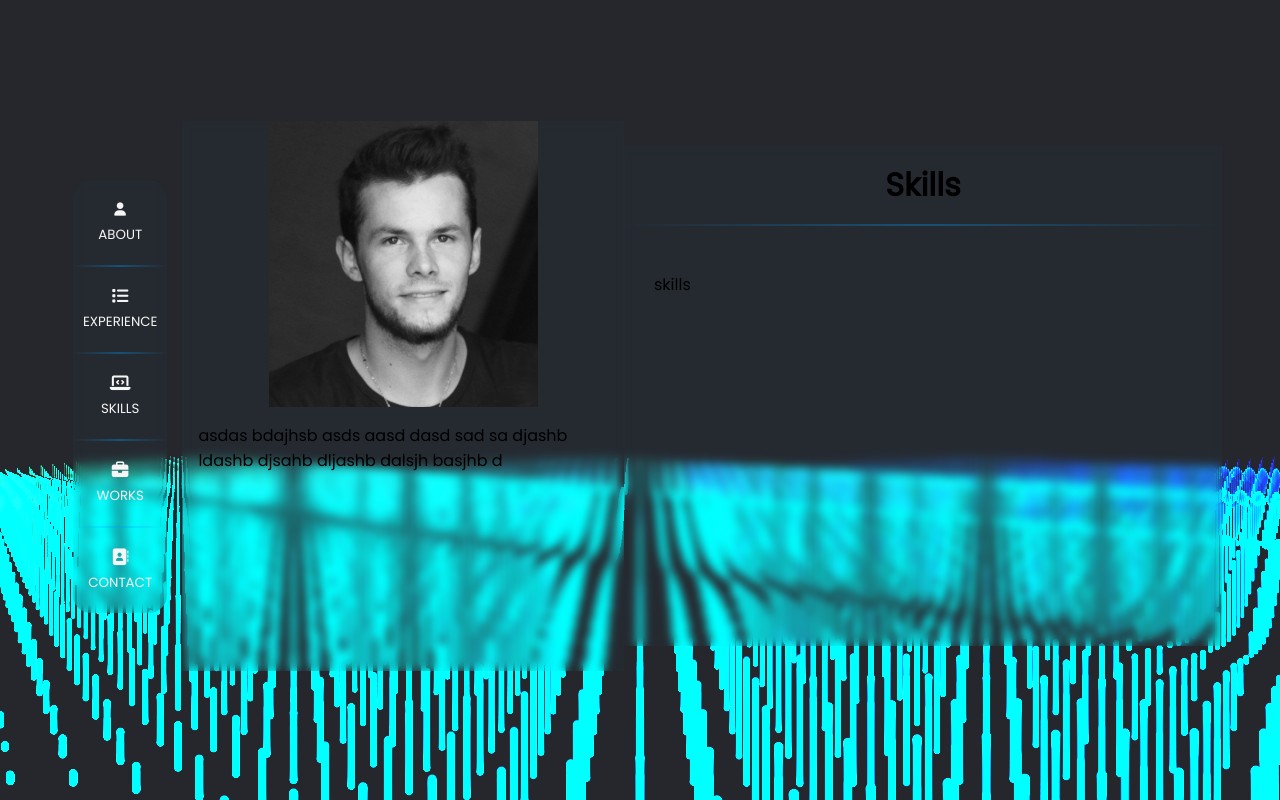
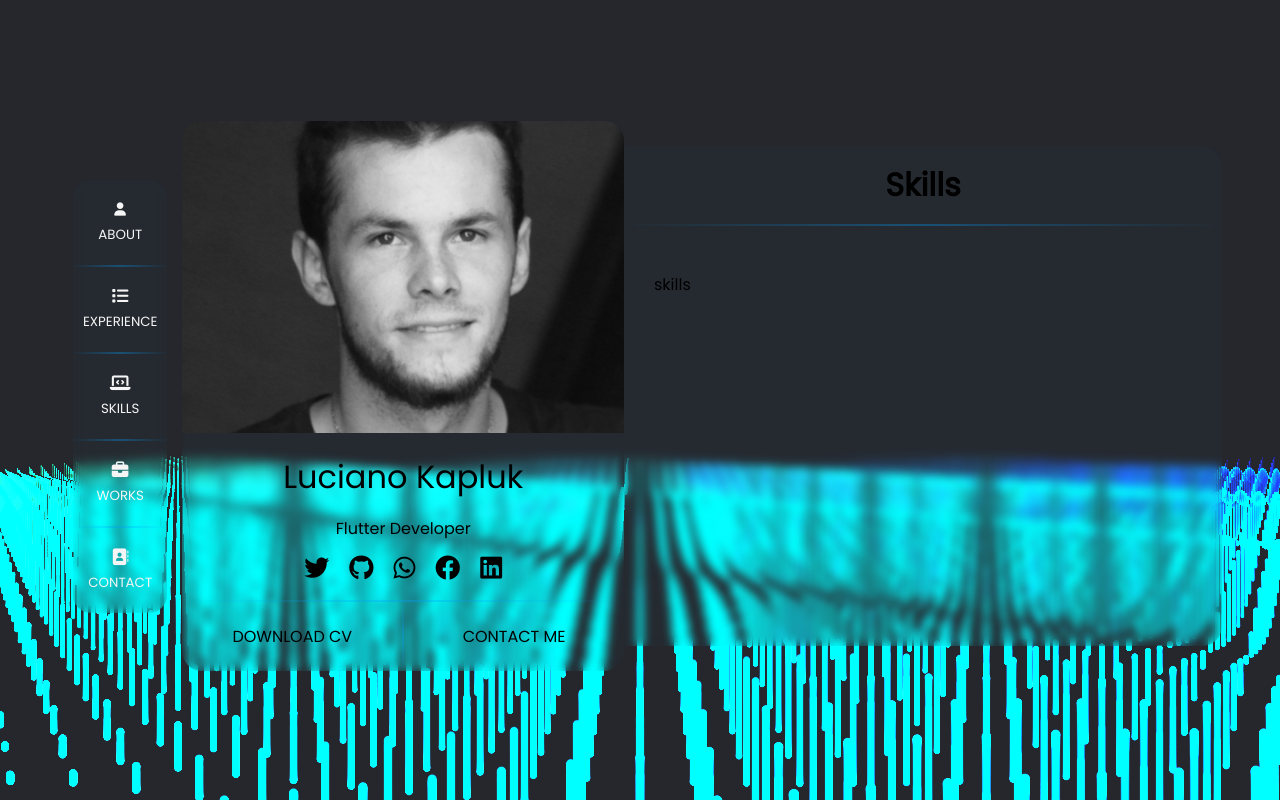
Before and after one commit to lucianokapluk/new-portfolio-next-js, a Next.js app: page /skills in a window 1280 px wide. Built offline with nearby package versions, Linux system fonts and the light colour scheme.

Commit message:
fix images

```diff
--- a/app/components/header/Header.jsx
+++ b/app/components/header/Header.jsx
@@ -6,7 +6,7 @@ const headerItems = [
     { "icon": "fa-solid  fa-user ", "label": "ABOUT", "route": "/" },
     { "icon": "fa-solid fa-list fa-lg", "label": "EXPERIENCE", "route": "/experience" },
     { "icon": "fa-solid fa-laptop-code fa-lg", "label": "SKILLS", "route": "/skills" },
-    { "icon": "fa-solid fa-briefcase fa-lg", "label": "WORKS", "route": "works" },
+    { "icon": "fa-solid fa-briefcase fa-lg", "label": "WORKS", "route": "/works" },
     { "icon": "fa-solid fa-address-book fa-lg", "label": "CONTACT", "route": "/contact" },
 
 ]
--- a/app/layout.js
+++ b/app/layout.js
@@ -1,5 +1,6 @@
 
 import { Poppins } from '@next/font/google';
+import Image from 'next/image';
 import '../styles/globals.css';
 import Header from './components/header/Header';
 import WavesBackground from './components/waves-background/WavesBackground';
@@ -21,11 +22,29 @@ export default function RootLayout({ children }) {
         <div className={styles.container}>
           <Header />
           <div className={styles.profile_card + ' ' + styles.blur}>
-            <div className={styles.slide}>
-
+            <div >
+              <div className={styles.image_profile}>
+                <Image src="/LucianoKapluk.jpg" layout='fill'
+                  objectFit='cover' alt="profile" />
+              </div>
+              {/*           <Image src="/LucianoKapluk.jpg" layout='fill'
+                objectFit='contain' alt="profile" position="relative" /> */}
             </div>
             <div className={styles.body_card_profile}>
-              <span> asdas bdajhsb asds aasd dasd sad sa  djashb ldashb djsahb dljashb dalsjh basjhb d</span>
+              <div className={styles.my_name}>Luciano Kapluk</div>
+              <div className={styles.profession}> Flutter Developer</div>
+              <div className={styles.brands_icons}>
+
+                <i class="fa-brands fa-twitter"></i>
+                <i class="fa-brands fa-github"></i>
+                <i class="fa-brands fa-whatsapp"></i>
+                <i class="fa-brands fa-facebook"></i>
+                <i class="fa-brands fa-linkedin"></i>
+              </div>
+            </div>
+            <div className={styles.download_cv_container}>
+              <div className={styles.download_cv_button}><div>DOWNLOAD CV</div></div>
+              <div className={styles.contact_button}><div>CONTACT ME</div></div>
             </div>
           </div>
 
--- a/app/layout.module.css
+++ b/app/layout.module.css
@@ -1,17 +1,19 @@
 .container {
     display: flex;
     flex-direction: row;
-    justify-content: flex-start;
+    justify-content: space-between;
     align-items: center;
     height: 97vh;
 
     padding: 0 50px;
 
+
 }
 
 .container_blur {
 
-
+    border-top-right-radius: 20px;
+    border-bottom-right-radius: 20px;
     height: 500px;
     width: 650px;
     background-color: rgba(0, 255, 234, 0.02);
@@ -23,10 +25,68 @@
 }
 
 .profile_card {
-
+    display: flex;
+    flex-direction: column;
+    justify-content: space-between;
     height: 550px;
     width: 480px;
+    border-radius: 20px;
+    overflow: hidden;
 
+}
+
+.profession {
+
+    text-align: center;
+}
+
+.brands_icons {
+    display: flex;
+    flex-direction: row;
+    justify-content: center;
+    width: 100%;
+
+
+}
+
+.brands_icons i {
+    font-size: 25px;
+    padding: 0 10px;
+
+
+
+}
+
+.download_cv_container {
+    display: flex;
+    flex-direction: row;
+    text-align: center;
+    border-top: 2px solid transparent;
+
+    border-image: linear-gradient(0.25turn, rgba(46, 143, 227, 0), rgba(0, 157, 255, 0.336), rgba(151, 4, 164, 0));
+    border-image-slice: 1;
+
+}
+
+.download_cv_button {
+    width: 100%;
+    padding: 22px;
+
+
+}
+
+.my_name {
+    padding: 0px;
+    font-size: 32px;
+    text-align: center;
+}
+
+.contact_button {
+    width: 100%;
+    padding: 22px;
+    border-left: 2px solid transparent;
+    border-image: linear-gradient(0.0turn, rgba(46, 143, 227, 0), rgba(0, 157, 255, 0.336), rgba(151, 4, 164, 0));
+    border-image-slice: 1;
 
 }
 
@@ -41,17 +101,14 @@
 
 
 
-.slide {
-
+.image_profile {
+    position: relative;
     left: 0;
     top: 0;
-    width: 100%;
-    height: 52%;
-    border-radius: 10px 10px 0px 0px;
-    background-image: url("/LucianoKapluk.jpg");
-    background-repeat: no-repeat;
-    background-size: contain;
-    background-position: center;
+
+    height: 312px;
+
+
 
 
 
@@ -59,6 +116,15 @@
 
 
 .body_card_profile {
-    padding: 16px;
-    display: block;
+    padding: 20px;
+    display: flex;
+    height: 100%;
+    flex-direction: column;
+    justify-content: space-between;
+
 }
+
+.body_card_profile {
+    padding: 20px;
+
+}
```
Also changed, not shown: app/experience/page.jsx (+11 -16 lines), app/page.jsx (+1 -12 lines).
